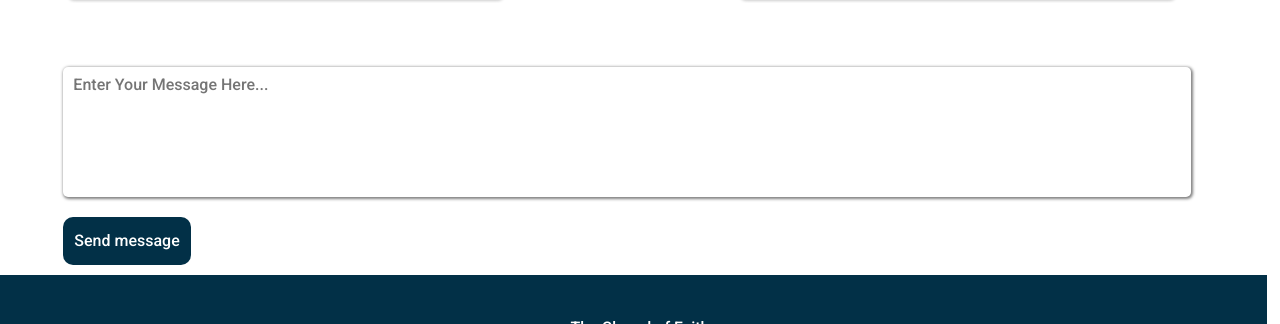
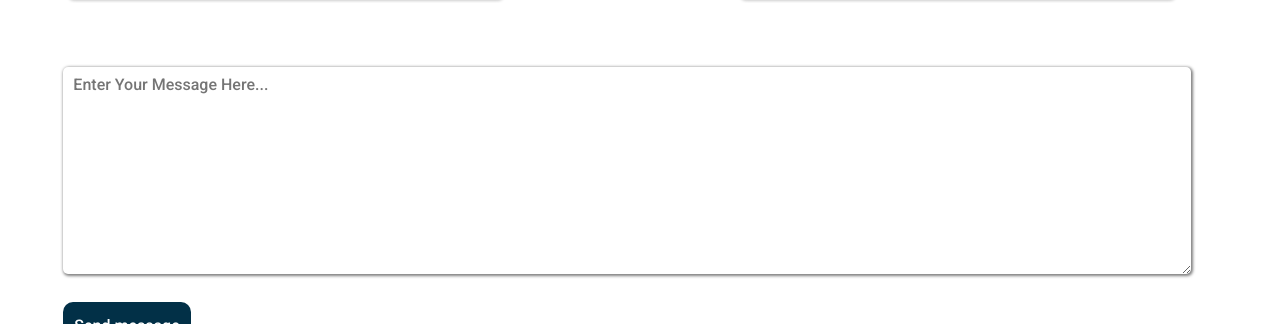
Before and after one commit to tosxin-456/Bethel-Teens, a React (Vite) app: page / in a window 1280 px wide. Shown: the part 1567-1891 px from the top of the page. Built offline with nearby package versions, Linux system fonts and the light colour scheme.

Commit message:
worked on the message

```diff
--- a/src/App.css
+++ b/src/App.css
@@ -213,6 +213,7 @@ margin-top: 5%;
 margin-left: 5%;
 width:89% ;
 border: 0;
+white-space: pre-line;
 /* height: 100px; */
 box-shadow: 1px 1px 3px 1px rgba(0, 0, 0, 0.5);
 border-radius: 5px;
@@ -225,6 +226,7 @@ outline: none;
 }
 #email{
   margin-right: auto;
+
 }
 #number{
   margin-right: 30px;
--- a/src/pages/home/Home.jsx
+++ b/src/pages/home/Home.jsx
@@ -115,7 +115,7 @@ const Home = () => {
     <input id='email' type="text" placeholder='Your email adress'/>
     <input type="text" id='number' placeholder='Your Phone Number' />
     </div>
-    <input type="text" className='message' placeholder='Enter Your Message Here...' />
+    <textarea id="multiline-input" rows="4" cols="50" className='message'  placeholder='Enter Your Message Here...'></textarea>
    </form>
    <div className='btnDiv'>
    <button id='btn'>Send message</button>
```
